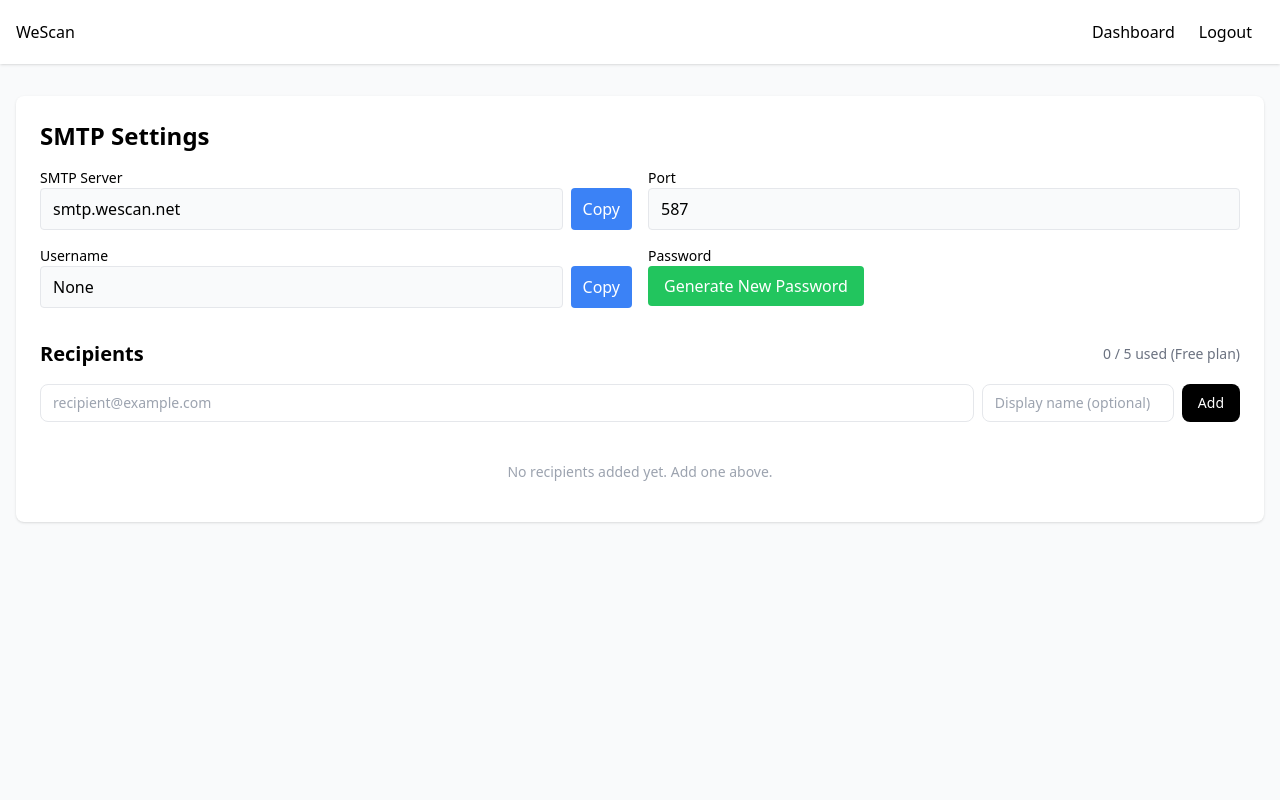
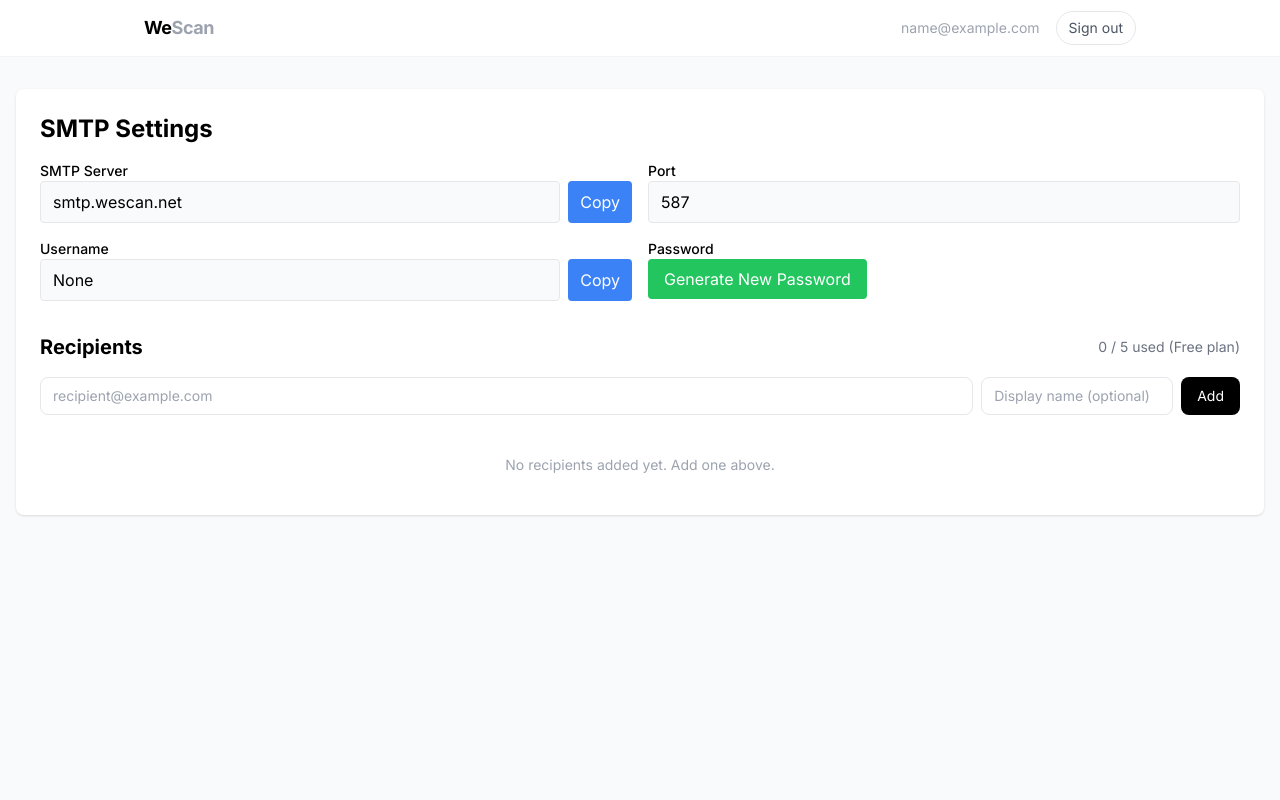
Before and after one commit to xnddzwkf5s-del/WeScan-Net, a Flask app: page /dashboard in a window 1280 px wide. Run offline with Flask 3, Linux system fonts and the light colour scheme; the visitor is signed in with stand-in values (Sample User, id 1); data that the repository does not hold is empty; some libraries are stand-ins or nearby versions.

Commit message:
Fix auth flow: login redirect, logout, OAuth dupe user, flash messages, error banners

```diff
--- a/app/__init__.py
+++ b/app/__init__.py
@@ -19,6 +19,8 @@ def create_app():
     # Initialize extensions
     db.init_app(app)
     login_manager.init_app(app)
+    login_manager.login_view = 'auth.login_page'
+    login_manager.login_message = None
     migrate.init_app(app, db)
 
     # Register blueprints
--- a/app/routes/dashboard.py
+++ b/app/routes/dashboard.py
@@ -1,4 +1,4 @@
-from flask import Blueprint, render_template, request, jsonify, redirect, url_for
+from flask import Blueprint, render_template, request, jsonify, redirect, url_for, flash
 from flask_login import login_required, current_user
 from app.models import db, User, Recipient, UsageStat
 import subprocess
@@ -63,6 +63,9 @@ def manage_recipients():
         )
         db.session.add(recipient)
         db.session.commit()
+        flash(f'{email} added as a recipient.', 'success')
+    else:
+        flash('Email is required.', 'error')
 
     return redirect(url_for('dashboard.index'))
 
@@ -71,6 +74,8 @@ def manage_recipients():
 def delete_recipient(id):
     recipient = Recipient.query.get_or_404(id)
     if recipient.user_id == current_user.id:
+        email = recipient.email
         db.session.delete(recipient)
         db.session.commit()
-    return redirect(url_for('dashboard.manage_recipients'))
+        flash(f'{email} removed.', 'success')
+    return redirect(url_for('dashboard.index'))
--- a/app/templates/base.html
+++ b/app/templates/base.html
@@ -1,30 +1,51 @@
 <!DOCTYPE html>
-<html>
+<html lang="en">
 <head>
-    <title>WeScan - {% block title %}{% endblock %}</title>
+    <meta charset="UTF-8">
+    <meta name="viewport" content="width=device-width, initial-scale=1.0">
+    <title>{% block title %}WeScan{% endblock %}</title>
+    <link href="https://fonts.googleapis.com/css2?family=Inter:wght@400;500;600;700&display=swap" rel="stylesheet">
     <script src="https://cdn.tailwindcss.com"></script>
+    <style>body { font-family: 'Inter', sans-serif; }</style>
 </head>
-<body class="bg-gray-50">
-    <nav class="bg-white shadow">
-        <div class="max-w-7xl mx-auto px-4">
-            <div class="flex justify-between h-16">
-                <div class="flex">
-                    <a href="/" class="flex-shrink-0 flex items-center">
-                        WeScan
-                    </a>
-                </div>
-                {% if current_user.is_authenticated %}
-                <div class="flex items-center">
-                    <a href="/dashboard" class="px-3 py-2">Dashboard</a>
-                    <a href="/logout" class="px-3 py-2">Logout</a>
-                </div>
-                {% endif %}
+<body class="bg-gray-50 min-h-screen">
+
+    <!-- Nav -->
+    <nav class="bg-white border-b border-gray-100">
+        <div class="max-w-5xl mx-auto px-4 h-14 flex items-center justify-between">
+            <a href="/" class="text-lg font-bold tracking-tight">
+                We<span class="text-gray-400">Scan</span>
+            </a>
+            {% if current_user.is_authenticated %}
+            <div class="flex items-center gap-4 text-sm">
+                <span class="text-gray-400">{{ current_user.email }}</span>
+                <a href="/logout"
+                   class="px-3 py-1.5 border border-gray-200 rounded-full text-gray-600 hover:bg-gray-50 transition-colors">
+                    Sign out
+                </a>
             </div>
+            {% endif %}
         </div>
     </nav>
+
+    <!-- Flash messages -->
+    {% with messages = get_flashed_messages(with_categories=true) %}
+    {% if messages %}
+    <div class="max-w-5xl mx-auto px-4 pt-4">
+        {% for category, message in messages %}
+        <div class="p-3 rounded-lg text-sm mb-2
+            {% if category == 'error' %}bg-red-50 text-red-700 border border-red-200
+            {% else %}bg-green-50 text-green-700 border border-green-200{% endif %}">
+            {{ message }}
+        </div>
+        {% endfor %}
+    </div>
+    {% endif %}
+    {% endwith %}
 
     <main>
         {% block content %}{% endblock %}
     </main>
+
 </body>
 </html>
```
Also changed, not shown: app/routes/auth.py (+59 -32 lines), docs/signup.html (+16 -0 lines).
